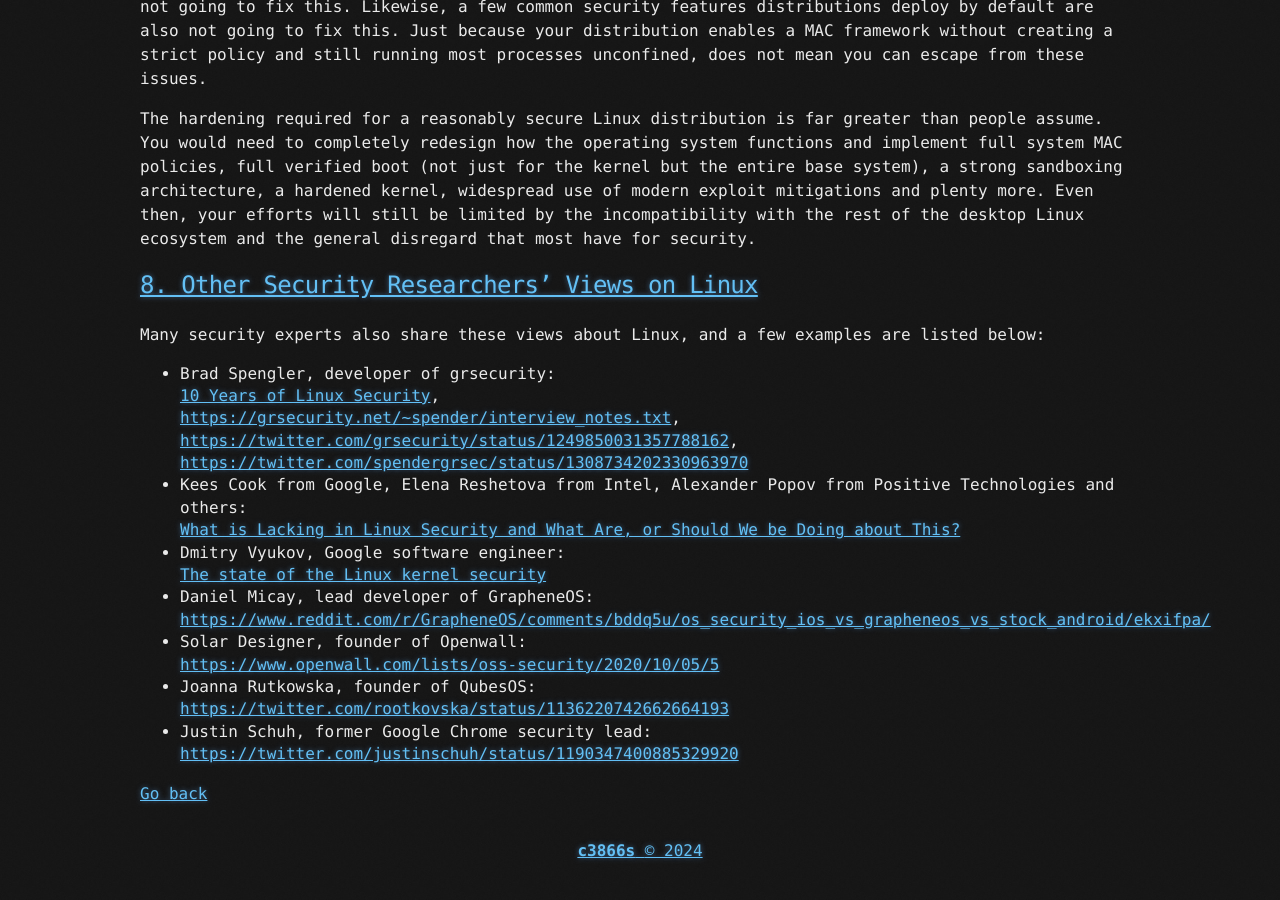
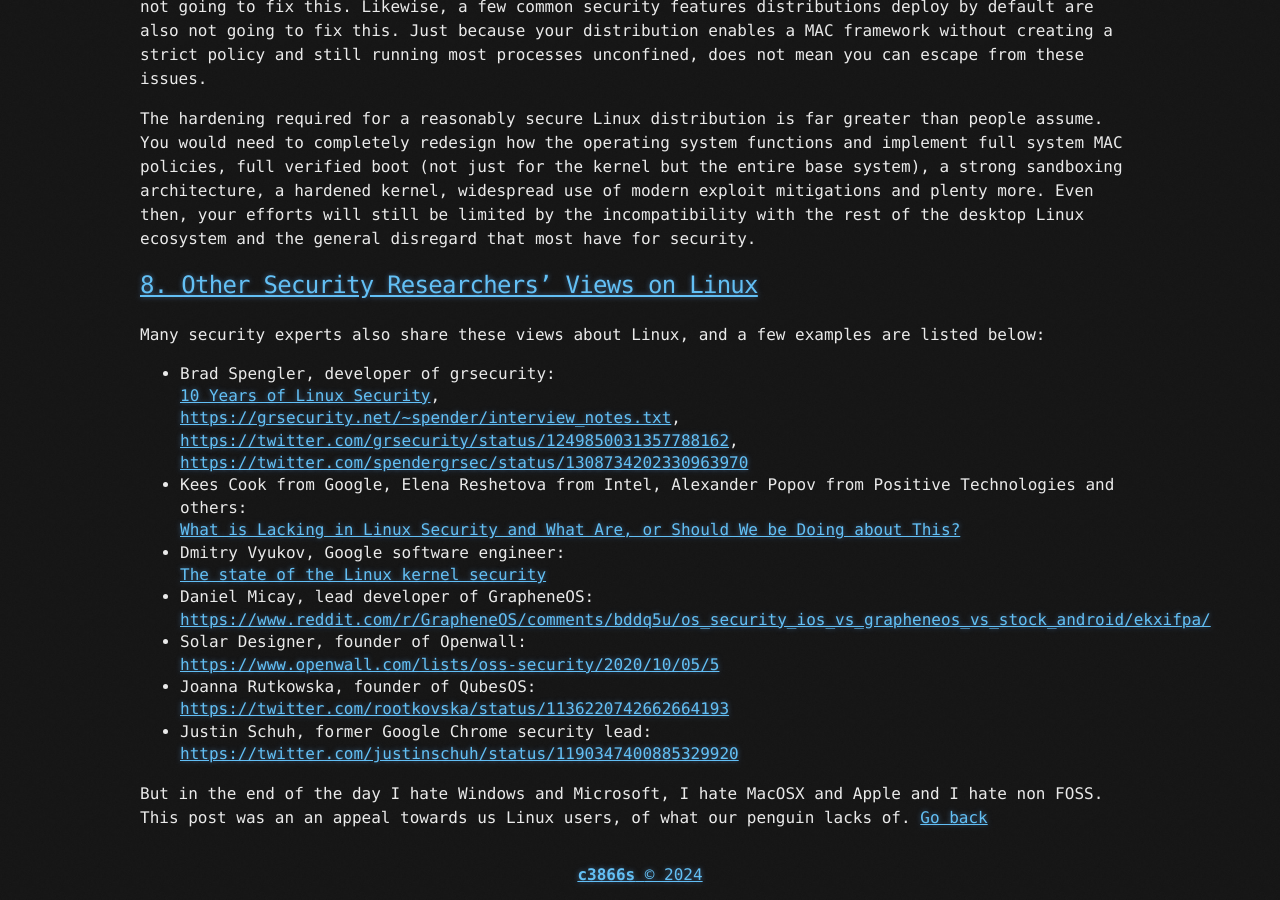
Before and after one commit to znkkw/znkkw.github.io, a Jekyll site: the page built from _posts/2024-01-01-Linux.md, in a window 1280 px wide and 900 px high, scrolled down 8500 px. Built offline with Jekyll 4.4.1, drawn with Linux system fonts in a browser that asks for light colours; a file with an impossible date is left out; before the commit the page ends 9376 px from its top, so only the background shows below that.

Commit message:
Update 2024-01-01-Linux.md

```diff
--- a/_posts/2024-01-01-Linux.md
+++ b/_posts/2024-01-01-Linux.md
@@ -208,4 +208,5 @@
 *   Justin Schuh, former Google Chrome security lead:
     [https://twitter.com/justinschuh/status/1190347400885329920](https://twitter.com/justinschuh/status/1190347400885329920)
 
+But in the end of the day I hate Windows and Microsoft, I hate MacOSX and Apple and I hate non FOSS. This post was an an appeal towards us Linux users, of what our penguin lacks of.
 [Go back](/index.html)
```
